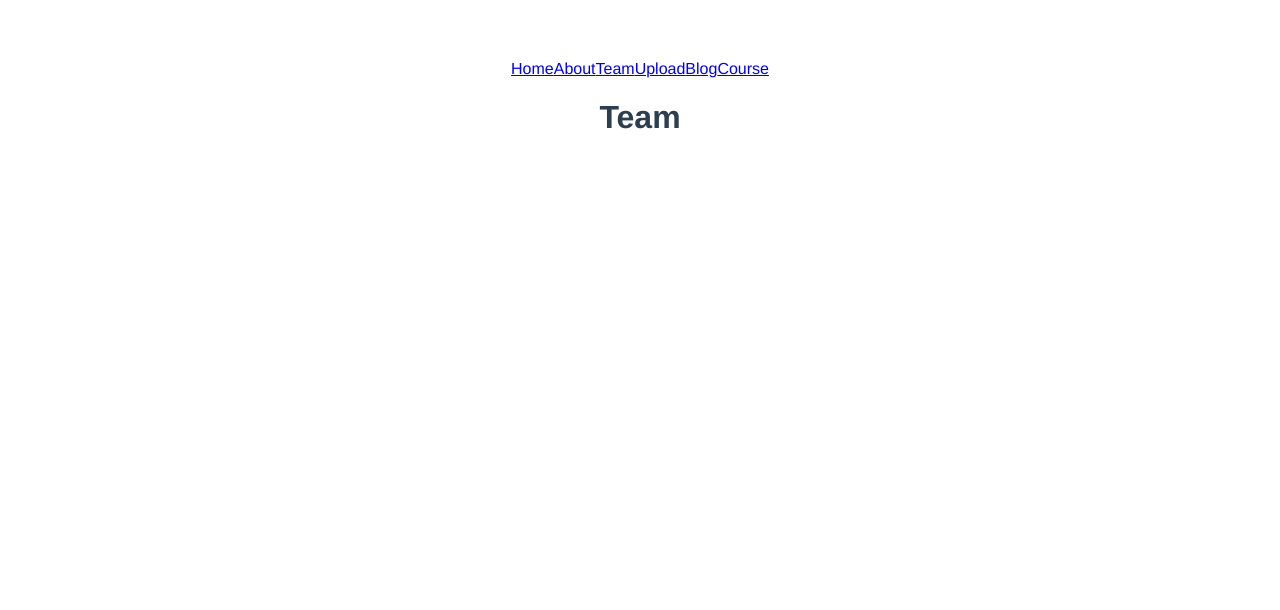
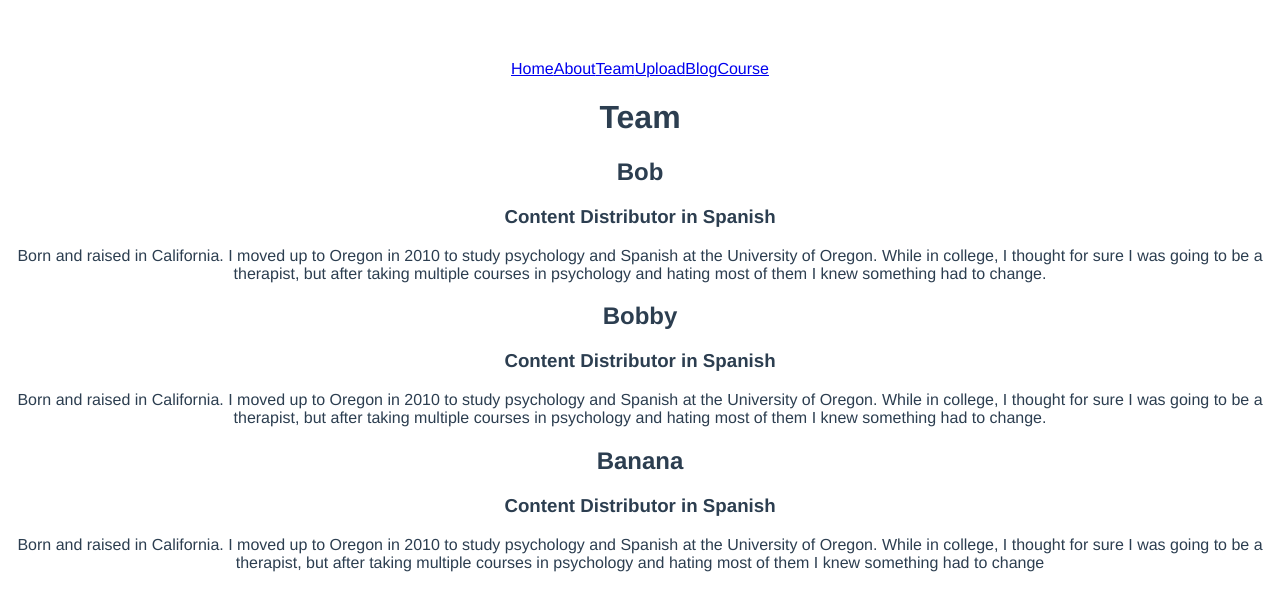
Before and after one commit to bobleesj/vue-blog, a Vue app: page /team in a window 1280 px wide. Shown: the top 610 px of the page. Built offline with nearby package versions, Linux system fonts and the light colour scheme.

Commit message:
Added Team

```diff
--- a/src/components/Team.vue
+++ b/src/components/Team.vue
@@ -1,5 +1,57 @@
+<!--  Template  -->
 <template>
   <div class="team">
     <h1>Team</h1>
+    <div v-for="member in members">
+      <h2>{{ member.name }}</h2>
+      <h3>{{ member.role }}</h3>
+      <p>{{ member.description }}</p>
+    </div>
   </div>
 </template>
+
+<!--  Vue  -->
+<script>
+export default {
+  name: 'team',
+  data () {
+    return {
+      members: [
+        {
+          name: 'Bob',
+          role: 'Content Distributor in Spanish',
+          description: 'Born and raised in California. I moved up to Oregon in 2010 to study psychology and Spanish at the University of Oregon. While in college, I thought for sure I was going to be a therapist, but after taking multiple courses in psychology and hating most of them I knew something had to change.'
+        },
+        {
+          name: 'Bobby',
+          role: 'Content Distributor in Spanish',
+          description: 'Born and raised in California. I moved up to Oregon in 2010 to study psychology and Spanish at the University of Oregon. While in college, I thought for sure I was going to be a therapist, but after taking multiple courses in psychology and hating most of them I knew something had to change.'
+        },
+        {
+          name: 'Banana',
+          role: 'Content Distributor in Spanish',
+          description: 'Born and raised in California. I moved up to Oregon in 2010 to study psychology and Spanish at the University of Oregon. While in college, I thought for sure I was going to be a therapist, but after taking multiple courses in psychology and hating most of them I knew something had to change'
+        }
+      ]
+    }
+  }
+}
+</script>
+
+
+<style scoped>
+
+ul {
+  list-style-type: none;
+  padding: 0;
+}
+
+li {
+  display: inline-block;
+  margin: 0 10px;
+}
+
+a {
+  color: #42b983;
+}
+</style>
--- a/src/components/Upload.vue
+++ b/src/components/Upload.vue
@@ -1,19 +1,35 @@
+<!--  Template  -->
 <template>
   <div class="upload">
     <h1>Upload</h1>
     <p>Be able to upload markdown and good articles</p>
-    <input v-model="markdown" placeholder="Enter Markdown">
+    <textarea v-model="markdown" class="markdown" placeholder="Enter Markdown"></textarea>
     <p>{{markdown}}</p>
   </div>
 </template>
 
+
+<!--  Vue  -->
 <script>
 export default {
   name: 'upload',
   data () {
     return {
-      markdown: ''
+      markdown: 'Markdown'
     }
   }
 }
 </script>
+
+
+
+<!--  SCSS  -->
+<style lang="scss">
+
+.markdown {
+  width: 80%;
+  height: 200px;
+  font-size: 18px;
+}
+
+</style>
```
Also changed, not shown: 14 other files (tests, documents, lock files or other folders).
